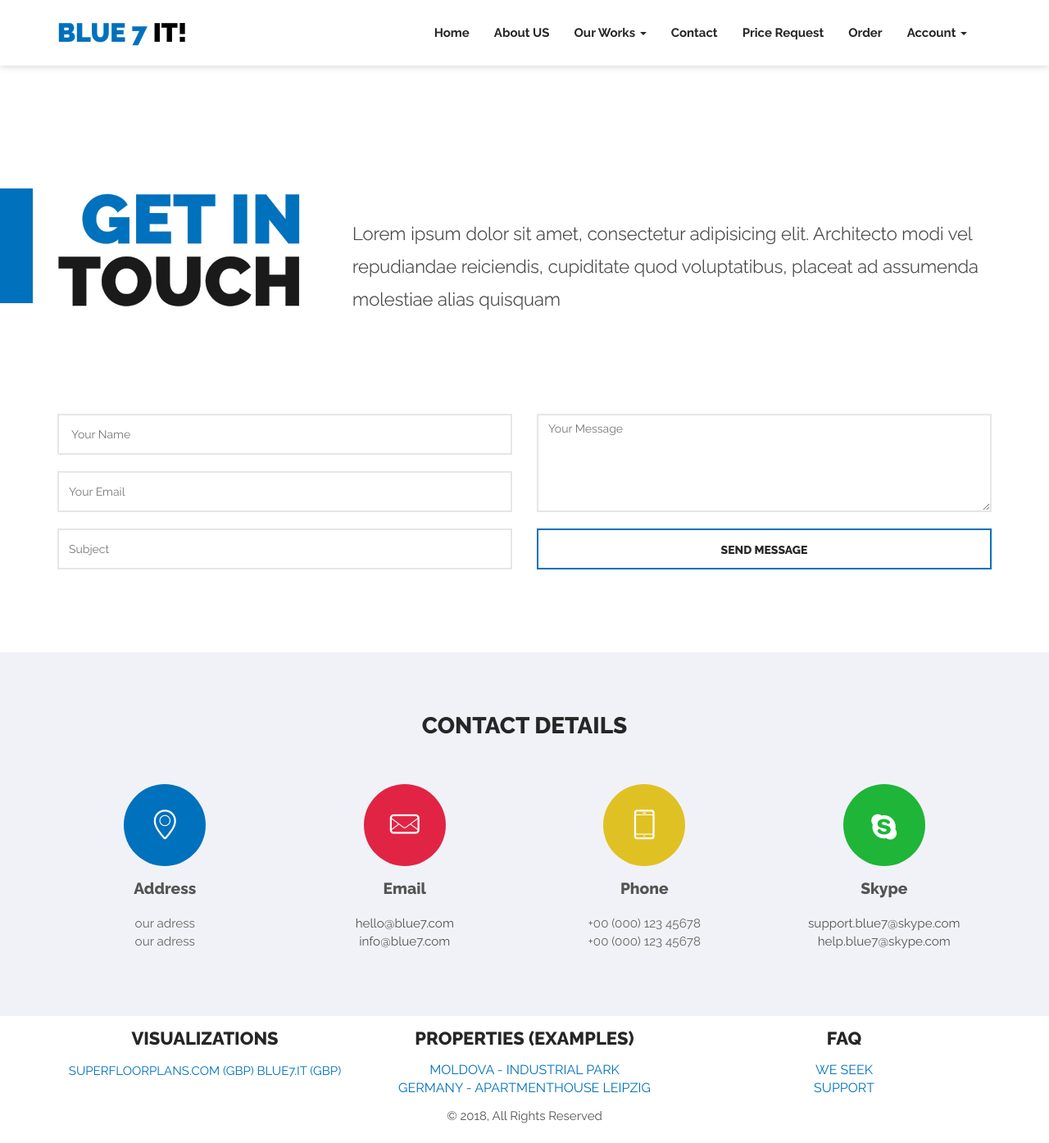
After one commit to john1932/blue7, a PHP site: page /blue7/contact.php in a window 1280 px wide. The commit adds this page. Shown: the whole page at 82% size. Run offline with PHP 8.4, Linux system fonts and the light colour scheme.

Commit message:
added contact page

```diff
--- /dev/null
+++ b/contact.php
@@ -0,0 +1,159 @@
+<?php include 'templates/head.php' ?>
+
+<section id="contact">
+    <!-- Contact Form-->
+    <div id="contact-form-section" class="contact-form-section">
+        <div class="white-bg">
+            <div class="sec-head-container">
+                <div class="sec-head-style">
+                    <h2 class="section-title wow bounceInDown animated" style="visibility: visible; animation-name: bounceInDown;">
+                        <span>Get In</span> Touch
+                    </h2>
+                    <!-- /.section-title -->
+
+                    <div class="section-description">
+                        Lorem ipsum dolor sit amet, consectetur adipisicing elit. Architecto modi vel repudiandae
+                        reiciendis, cupiditate quod voluptatibus,
+                        placeat ad assumenda molestiae alias quisquam
+                    </div>
+                    <!-- /.section-description -->
+                </div>
+                <!-- /.sec-head-style -->
+            </div>
+            <!-- /.sec-head-container -->
+
+            <div class="container">
+                <div class="row">
+                    <div class="contact-form-container">
+                        <form id="contact-form" action="email.php" method="post" name="contactform">
+                            <div class="col-md-6">
+                                <div id="name_error" class="error">
+                                    <img src="assets/images/email/error.png" alt="Error!">Please enter your name.</div>
+                                <input id="name" class="form-control" name="name" type="text" placeholder=" Your Name"
+                                    required="">
+
+                                <div id="email_error" class="error">
+                                    <img src="assets/images/email/error.png" alt="Error!">Please enter your valid
+                                    E-mail ID.</div>
+                                <input id="email" class="form-control" name="email" type="email" placeholder="Your Email"
+                                    required="">
+
+                                <div id="subject_error" class="error">
+                                    <img src="assets/images/email/error.png" alt="Error!">Please enter the subject.</div>
+                                <input id="subject" class="form-control" name="subject" type="text" placeholder="Subject"
+                                    required="">
+                            </div>
+                            <!-- /.col-md-6 -->
+
+                            <div class="col-md-6">
+                                <div id="message_error" class="error">
+                                    <img src="assets/images/email/error.png" alt="Error!">Please enter your message.</div>
+                                <textarea id="your_message" class="form-control" name="your_message" placeholder="Your Message"
+                                    rows="4" required=""></textarea>
+
+                                <div id="submit">
+                                    <button type="submit" id="send_message" class="btn btn-sm btn-default full-width btn-effect">Send
+                                        Message</button>
+                                </div>
+                                <!-- /#submit -->
+                            </div>
+                            <!-- /.col-md-6 -->
+                            <div class="col-md-12">
+                                <div id="mail_success" class="success">
+                                    <img src="assets/images/email/success.png" alt="Success!">Your message has been
+                                    sent successfully.</div>
+                                <div id="mail_fail" class="error">
+                                    <img src="assets/images/email/error.png" alt="Error!"> Sorry, error occurred this
+                                    time sending your message.
+                                </div>
+                            </div>
+                            <!-- /.col-md-12 -->
+                        </form>
+                        <!-- /#contact-form -->
+                    </div>
+                    <!-- /.contact-form-container -->
+                </div>
+                <!-- /.row -->
+            </div>
+            <!-- /.container -->
+        </div>
+        <!-- /.white-bg -->
+    </div>
+    <!-- /#contact-form-section -->
+    <!-- Contact Form End-->
+
+    <!-- Contact Details End-->
+    <div id="contact-details">
+        <div class="gray-bg contact-details">
+            <div class="container">
+                <div class="row">
+                    <h3 class="text-center title">Contact Details</h3>
+                    <div class="contact-info">
+
+                        <div class="col-md-3 col-sm-6 contact-info-box wow bounceInDown center animated" data-wow-delay=".2s"
+                            style="visibility: hidden; animation-delay: 0.2s; animation-name: none;">
+
+                            <span class="icon map-marker">
+                                <i aria-hidden="true" class="li_location"> </i>
+                            </span>
+                            <p class="contact-details-title">Address</p>
+                            <span class="texts">our adress
+                                <br> our adress
+                            </span>
+                        </div>
+                        <!-- /.contact-info-box -->
+
+                        <div class="col-md-3 col-sm-6 contact-info-box wow bounceInDown center animated" data-wow-delay=".4s"
+                            style="visibility: hidden; animation-delay: 0.4s; animation-name: none;">
+                            <span class="icon envelope">
+                                <i aria-hidden="true" class="li_mail"></i>
+                            </span>
+                            <p class="contact-details-title">Email</p>
+                            <span class="texts">
+                                <a href="#">hello@blue7.com</a>
+                                <br>
+                                <a href="#">info@blue7.com</a>
+                            </span>
+                        </div>
+                        <!--  /.contact-info-box -->
+
+                        <div class="col-md-3 col-sm-6 contact-info-box wow bounceInDown center animated" data-wow-delay=".6s"
+                            style="visibility: hidden; animation-delay: 0.6s; animation-name: none;">
+                            <span class="icon phone">
+                                <i aria-hidden="true" class="li_phone"></i>
+                            </span>
+                            <p class="contact-details-title">Phone</p>
+                            <span class="texts">+00 (000) 123 45678
+                                <br> +00 (000) 123 45678
+                            </span>
+                        </div>
+                        <!-- /.contact-info-box -->
+
+                        <div class="col-md-3 col-sm-6 contact-info-box wow bounceInDown center animated" data-wow-delay=".8s"
+                            style="visibility: hidden; animation-delay: 0.8s; animation-name: none;">
+                            <span class="icon skype">
+                                <i class="fa fa-skype"></i>
+                            </span>
+                            <p class="contact-details-title">Skype</p>
+                            <span class="texts">
+                                <a href="#">support.blue7@skype.com</a>
+                                <br>
+                                <a href="#">help.blue7@skype.com</a>
+                            </span>
+                        </div>
+                        <!-- /.contact-info-box -->
+                    </div>
+                    <!-- /.contact-info -->
+                </div>
+                <!-- /.row -->
+            </div>
+            <!-- /.container -->
+        </div>
+        <!-- /.gray-bg  /.contact-details -->
+    </div>
+    <!-- /#contact-details -->
+    <!-- Contact Details End-->
+
+</section>
+
+<?php include 'templates/footer.php' ?>
--- a/templates/head.php
+++ b/templates/head.php
@@ -84,7 +84,7 @@
                             </ul>
                         </li>
                         <li>
-                            <a href="#contact">Contact</a>
+                            <a href="http://localhost/blue7/contact.php">Contact</a>
                         </li>
                         <li>
                             <a href="">Price Request</a>
```
Also changed, not shown: index.php (+3 -13 lines).
